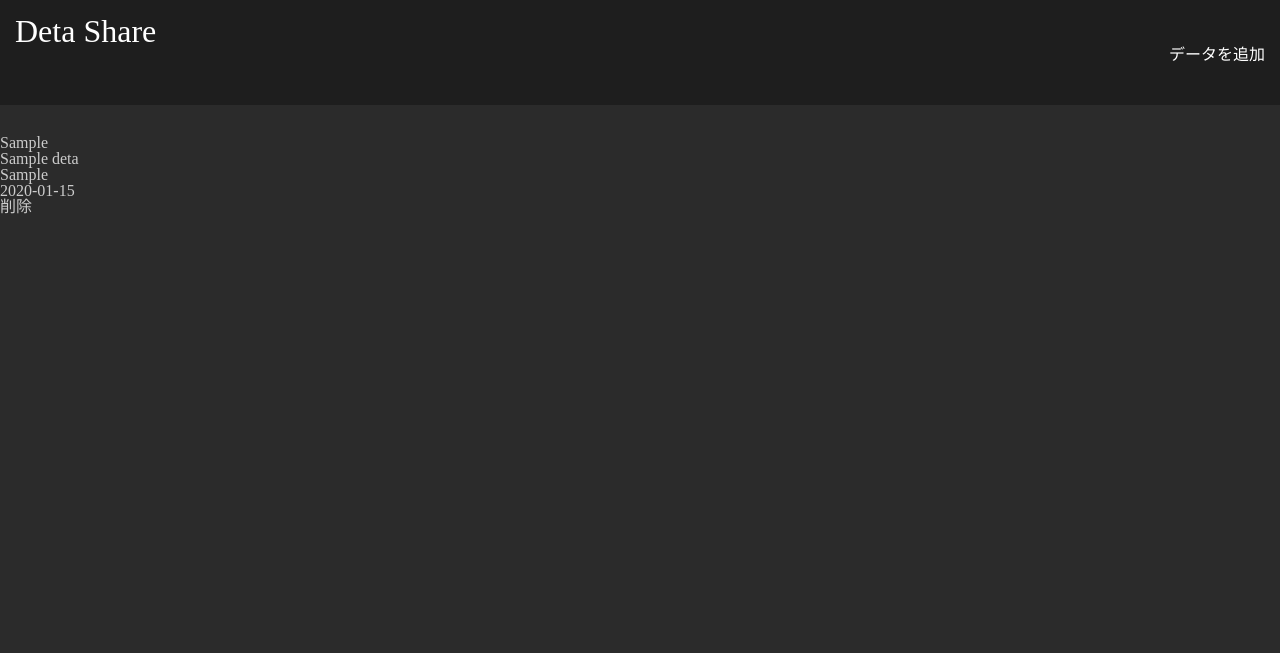
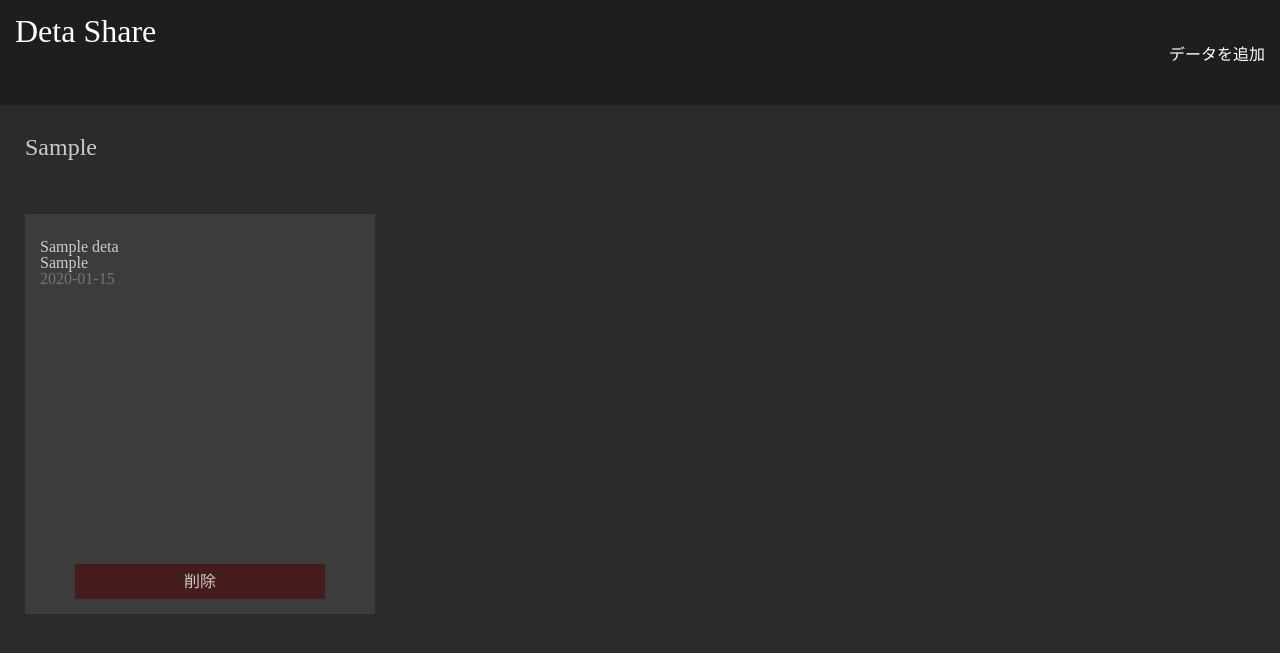
Before and after one commit to ta1s31/DetaShare, a PHP site: page / in a window 1280 px wide. Shown: the top 653 px of the page. Run offline with PHP 8.4, Linux system fonts and the light colour scheme; tables that the repository leaves empty hold one stand-in row (values such as "Sample post"); some web fonts are replaced.

Commit message:
トップページデザイン

```diff
--- /dev/null
+++ b/assets/stylesheet/index.css
@@ -0,0 +1,37 @@
+.machine {
+  font-size: 1.5em;
+  font-family: 'NotoSans-Light';
+  margin-left: 25px;
+}
+
+.card_list {
+  overflow-x: auto;
+  white-space: nowrap;
+  -webkit-overflow-scrolling: touch;
+}
+
+.card {
+  height: 400px;
+  width: 350px;
+  margin: 25px;
+  display: inline-block;
+  background-color: #ffffff15;
+
+}
+
+.card_content {
+  padding: 25px 15px;
+  height: 75%;
+}
+
+.uploadTime {
+  opacity: 0.4;
+}
+
+.deletebtn {
+  text-align: center;
+  height: 35px;
+  line-height: 35px;
+  background: #4d050593;
+  margin: 0px 50px;
+}
--- a/index.php
+++ b/index.php
@@ -59,7 +59,9 @@ if( $_SERVER['REQUEST_METHOD'] === 'GET' && isset($_GET['state']) ){
     <?php endif; ?>
 
     <?php foreach($machines as $machine_address => $machineName) { ?>
-        <h2><?php echo h($machine_address); ?> </h2>
+        <h2 class="machine"><?php echo h($machine_address); ?> </h2>
+        <div class="line"></div>
+        <div class="card_list">
             <?php foreach($machineName as $row) { ?>
                 <div class="card">
                     <div class="card_content" onclick="location.href='<?php echo h($row['path']);?>';">
@@ -70,6 +72,7 @@ if( $_SERVER['REQUEST_METHOD'] === 'GET' && isset($_GET['state']) ){
                     <p class="deletebtn" onclick="execPost('./delete.php', {'id':'<?php echo $row['id'];?>'});">削除</p>
                 </div>
             <?php } ?>
+        </div>
         <div class="line"></div>
     <?php } ?>
 
```
Lines whose indentation alone changed are shown as unchanged.
